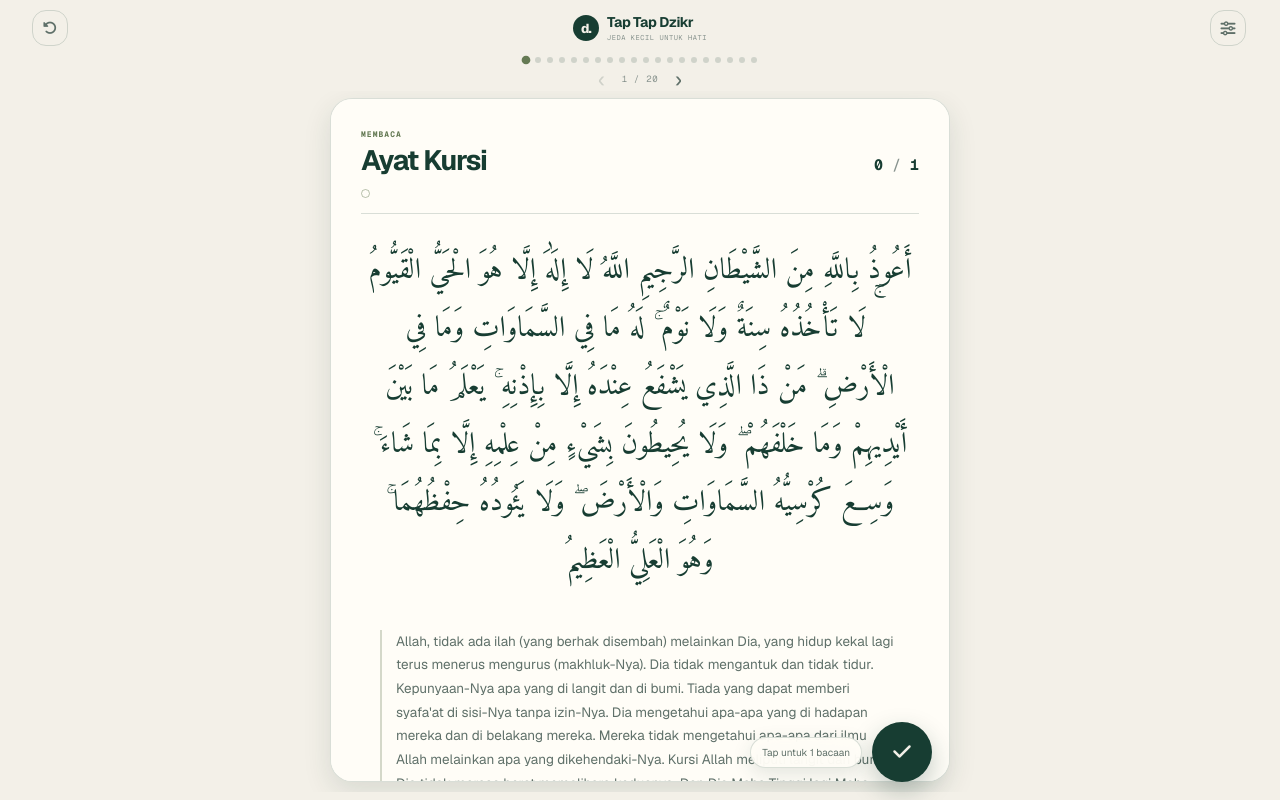
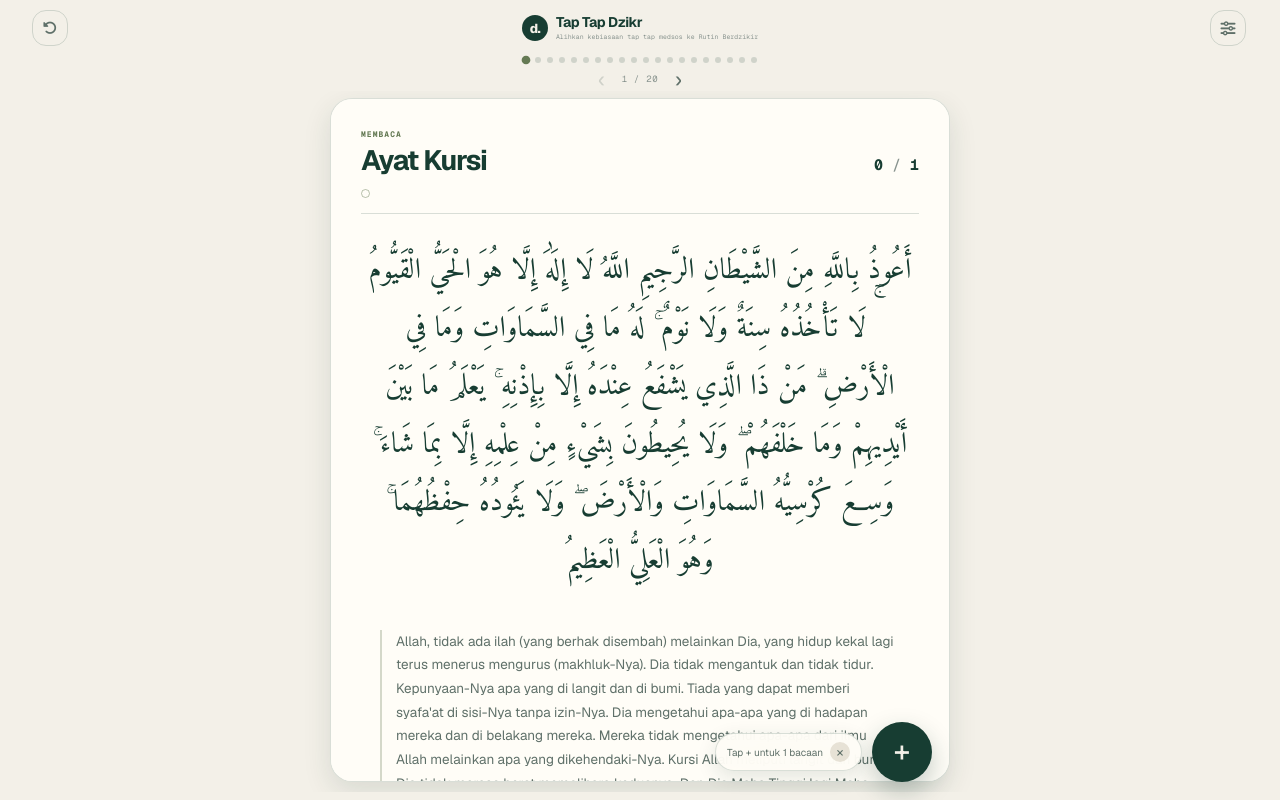
Before and after one commit to zikrulihsan/web-dzikr-app, a Next.js app: page / in a window 1280 px wide. Built offline with nearby package versions, Linux system fonts and the light colour scheme; no server answers.

Commit message:
Refine action hints and counting icons

```diff
--- a/src/components/DzikrSlider.tsx
+++ b/src/components/DzikrSlider.tsx
@@ -21,6 +21,7 @@ const DzikrSlider: React.FC = () => {
     decrementCount,
     resetCount,
     settings,
+    updateSettings,
   } = useDzikrStore();
   const [isClient, setIsClient] = useState(false);
   const [swiperInstance, setSwiperInstance] = useState<SwiperType | null>(null);
@@ -163,13 +164,24 @@ const DzikrSlider: React.FC = () => {
 
       {isClient && (
         <div className="action-float">
-          <span className="action-label">
-            {isCompleted
-              ? 'Lanjut dzikr berikutnya'
-              : settings.countingMethod === 'counter'
-                ? 'Tap untuk 1 bacaan'
-                : 'Tap untuk tandai selesai'}
-          </span>
+          {(settings.showActionHint ?? true) && (
+            <div className="action-label" role="status">
+              <span>
+                {isCompleted
+                  ? 'Lanjut dzikr berikutnya'
+                  : settings.countingMethod === 'counter'
+                    ? 'Tap + untuk 1 bacaan'
+                    : 'Tap ✓ untuk tandai selesai'}
+              </span>
+              <button
+                type="button"
+                onClick={() => updateSettings({ showActionHint: false })}
+                aria-label="Sembunyikan petunjuk tombol"
+              >
+                ×
+              </button>
+            </div>
+          )}
           <div className={`action-corrections ${currentProgress === 0 ? 'is-hidden' : ''}`}>
             <button
               className="action-small"
@@ -198,7 +210,13 @@ const DzikrSlider: React.FC = () => {
             onClick={handleIncrement}
             aria-label={isCompleted ? 'Lanjut ke dzikr berikutnya' : settings.countingMethod === 'penanda' ? 'Tandai selesai' : 'Tambah hitungan'}
           >
-            <Icon icon={isCompleted ? 'fa-solid fa-arrow-right' : 'fa-solid fa-check'} size={20} />
+            {isCompleted ? (
+              <Icon icon="fa-solid fa-arrow-right" size={20} />
+            ) : settings.countingMethod === 'counter' ? (
+              <span className="action-plus" aria-hidden="true">+</span>
+            ) : (
+              <Icon icon="fa-solid fa-check" size={20} />
+            )}
           </button>
         </div>
       )}
--- a/src/components/Header.tsx
+++ b/src/components/Header.tsx
@@ -30,7 +30,7 @@ const Header: React.FC = () => {
           <span className="app-brand-mark">d.</span>
           <span className="app-brand-copy">
             <strong>Tap Tap Dzikr</strong>
-            <span>jeda kecil untuk hati</span>
+            <span>Alihkan kebiasaan tap tap medsos ke Rutin Berdzikir</span>
           </span>
         </div>
 
--- a/src/components/Settings.tsx
+++ b/src/components/Settings.tsx
@@ -94,6 +94,18 @@ const Settings: React.FC<SettingsProps> = ({ isOpen, onClose }) => {
             <span className="submenu-chevron" aria-hidden="true">{isTextSizeOpen ? '−' : '+'}</span>
           </button>
 
+          <label className="setting-row">
+            <span className="setting-choice">
+              <span>Petunjuk tombol aksi</span>
+              <small>Tampilkan kembali penjelasan tombol + atau ✓</small>
+            </span>
+            <input
+              type="checkbox"
+              checked={settings.showActionHint ?? true}
+              onChange={(event) => updateSettings({ showActionHint: event.target.checked })}
+            />
+          </label>
+
           {isTextSizeOpen && (
             <div className="settings-submenu">
               {renderFontSizeControl('Arab', 'ع', 'arabicFontSize')}
--- a/src/store/dzikrStore.ts
+++ b/src/store/dzikrStore.ts
@@ -20,7 +20,7 @@ interface AppSettings {
   arabicFontSize: FontSizePreference;
   latinFontSize: FontSizePreference;
   translationFontSize: FontSizePreference;
-  hasSeenTooltip: boolean;
+  showActionHint: boolean;
 }
 
 interface DzikrState {
@@ -52,7 +52,7 @@ export const useDzikrStore = create<DzikrState>()(
         arabicFontSize: 'medium',
         latinFontSize: 'medium',
         translationFontSize: 'medium',
-        hasSeenTooltip: false
+        showActionHint: true
       },
 
       setCurrentIndex: (index: number) => set({ currentIndex: index }),
--- a/src/styles/globals.css
+++ b/src/styles/globals.css
@@ -131,10 +131,12 @@ input:focus-visible {
 .app-brand-copy span {
   color: var(--text-tertiary);
   font-family: var(--font-geist-mono), monospace;
-  font-size: 7px;
-  letter-spacing: 0.08em;
-  margin-top: 4px;
-  text-transform: uppercase;
+  font-size: clamp(5px, 1.55vw, 6.5px);
+  letter-spacing: 0.01em;
+  line-height: 1.15;
+  margin-top: 3px;
+  text-transform: none;
+  white-space: nowrap;
 }
 
 .icon-button {
@@ -509,16 +511,43 @@ input:focus-visible {
 }
 
 .action-label {
+  align-items: center;
   background: color-mix(in srgb, var(--surface-color) 92%, transparent);
   border: 1px solid var(--border-color);
   border-radius: 999px;
   box-shadow: 0 6px 20px var(--shadow-color);
   color: var(--text-secondary);
+  display: flex;
   font-size: 10px;
   padding: 8px 11px;
   white-space: nowrap;
   -webkit-backdrop-filter: blur(12px);
   backdrop-filter: blur(12px);
+}
+
+.action-label button {
+  align-items: center;
+  background: var(--surface-muted);
+  border: 0;
+  border-radius: 50%;
+  color: var(--text-secondary);
+  cursor: pointer;
+  display: inline-flex;
+  flex: none;
+  font-size: 14px;
+  height: 20px;
+  justify-content: center;
+  line-height: 1;
+  margin-left: 7px;
+  padding: 0 0 1px;
+  width: 20px;
+}
+
+.action-plus {
+  font-size: 29px;
+  font-weight: 420;
+  line-height: 1;
+  margin-top: -2px;
 }
 
 .action-corrections {
```
